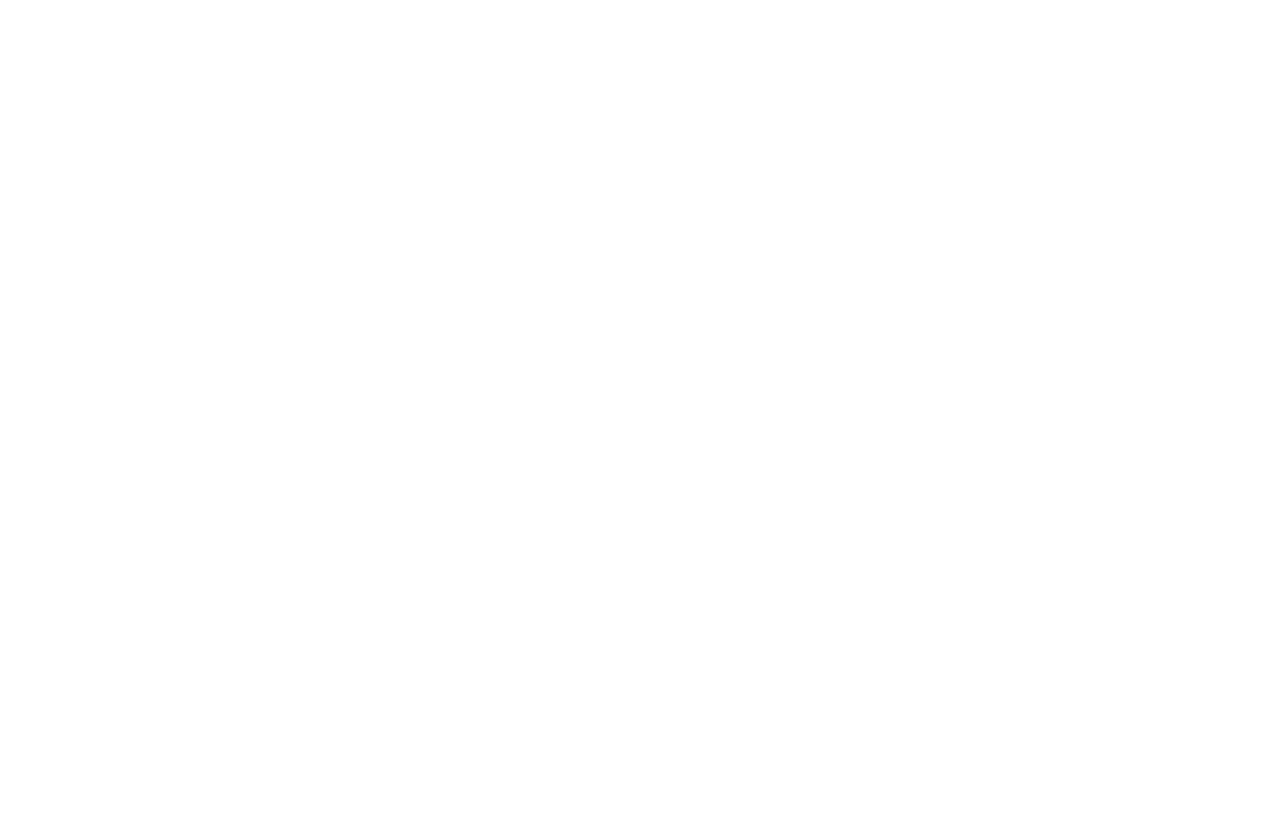
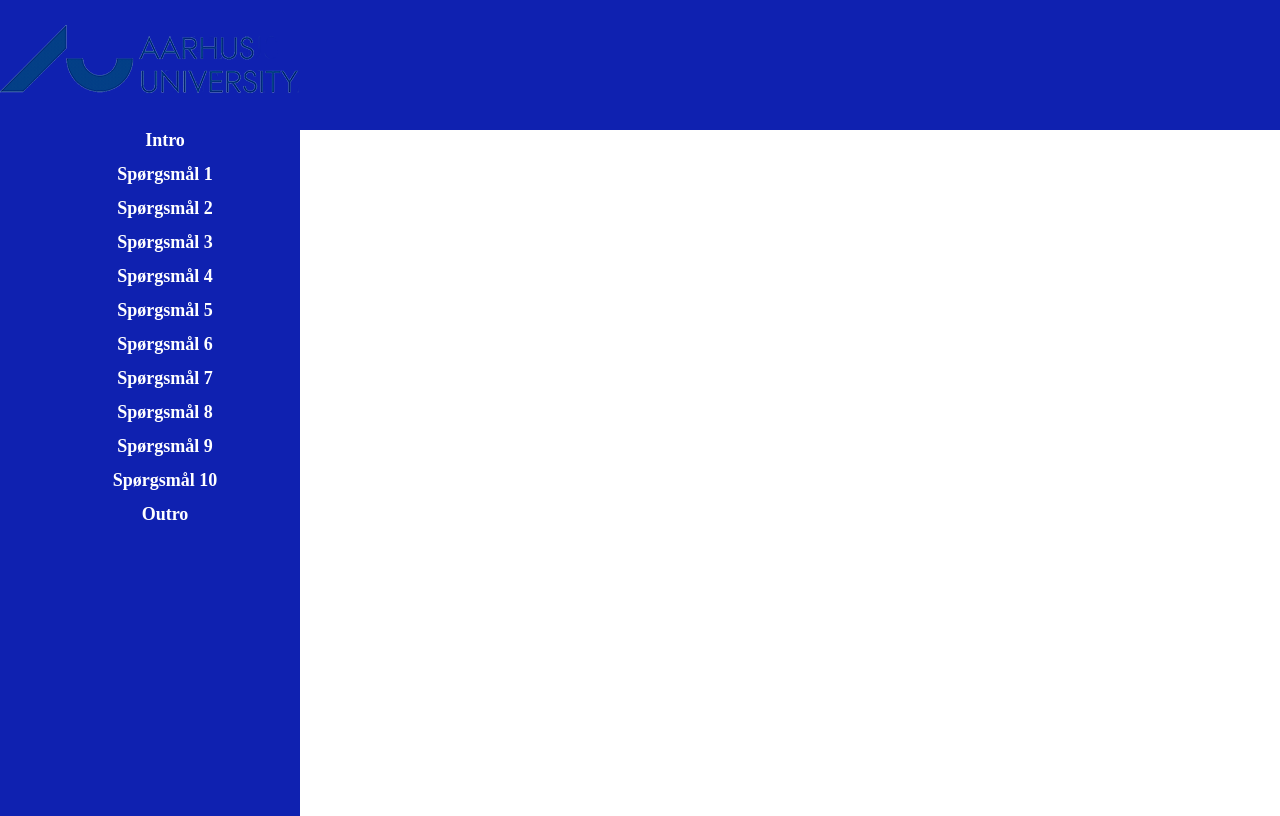
Before and after one commit to 2semc2/Antikmuseet_01, a plain HTML site: page index.html in a window 1280 px wide. Drawn offline with Linux system fonts and the light colour scheme.

Commit message:
Version 2.0

```diff
--- a/index.html
+++ b/index.html
@@ -7,5 +7,35 @@
 </head>
 
 <body>
+
+
+
+<div class="Homenu">
+	<img id="logo" src="image/aarhusuniversitet.png" alt="aarhusuniversitetlogo">
+	<ul>
+	</ul>
+
+	</div>
+
+	<div class="menu">
+	<ul>
+	<li class="menuitem">Intro</li>
+	<li class="menuitem">Spørgsmål 1</li>
+	<li class="menuitem">Spørgsmål 2</li>
+	<li class="menuitem">Spørgsmål 3</li>
+	<li class="menuitem">Spørgsmål 4</li>
+	<li class="menuitem">Spørgsmål 5</li>
+	<li class="menuitem">Spørgsmål 6</li>
+	<li class="menuitem">Spørgsmål 7</li>
+	<li class="menuitem">Spørgsmål 8</li>
+	<li class="menuitem">Spørgsmål 9</li>
+	<li class="menuitem">Spørgsmål 10</li>
+	<li class="menuitem">Outro</li>
+	</ul>
+	</div>
+
+
+
+
 </body>
 </html>
--- a/styles.css
+++ b/styles.css
@@ -1,4 +1,52 @@
 @charset "utf-8";
 
-@media (min-device-width:768px) and (max-device-width:1024px) and (orientation:landscape){
+
+/* Html og body site */
+
+html,body {
+	height: 100%;
+	width: 100%;
+	margin: 0px;
+	display: inline-block;
+	}
+
+
+/* Horizontal bar med sitemap og logo */
+
+.Homenu {
+	width: 100%;
+	background-color: #0F21B0;
+	display: inline-block;
+	float: left;
+	height: 130px;
+	-webkit-box-sizing: border-box;
+	-moz-box-sizing: border-box;
+	box-sizing: border-box;
 }
+
+#logo {
+	padding-top: 25px;
+}
+
+
+/* Vertikal Menu indbefatter menu og menuitem */
+
+.menu {
+	margin: 0px;
+	max-width: 300px;
+	height: 100%;
+	background-color: #0F21B0;
+}
+
+.menuitem {
+	max-width: 250px;
+	padding-top: 13px;
+	list-style-type: none;
+	font-size: large;
+	font-weight: bold;
+	color: #FFFFFF;
+	text-align: center;
+	-webkit-box-sizing: border-box;
+	-moz-box-sizing: border-box;
+	box-sizing: border-box;
+}
```
Also changed, not shown: image/29473186_10216757629560903_3052572577416347648_o.png (added), image/aarhusuniversitet.png (added).
